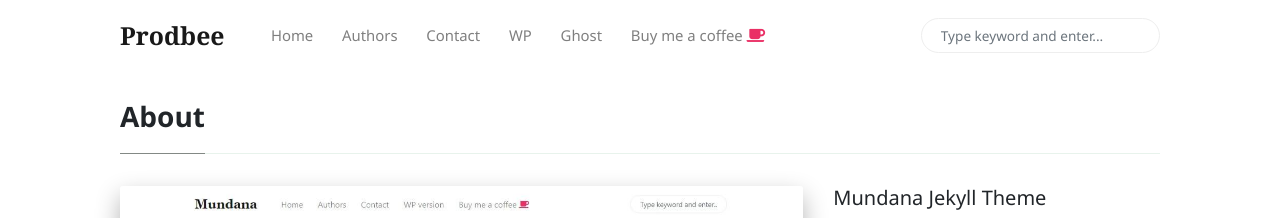
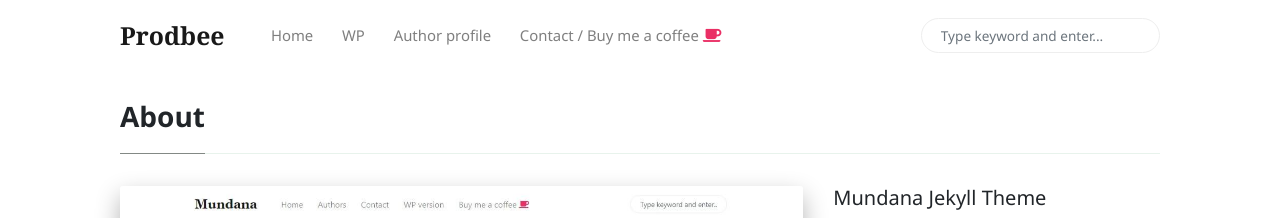
Before and after one commit to p13tarunkk/p13tarunkk.github.io, a Jekyll site: the page built from _pages/about.md, in a window 1280 px wide. Shown: the top 218 px of the page. Built offline with Jekyll 4.4.1, drawn with Linux system fonts in a browser that asks for light colours; nearby versions of some CDN libraries; comment, search, counter and statistics services are not loaded.

Commit message:
contact pages and nav changes

```diff
--- a/_includes/menu-header.html
+++ b/_includes/menu-header.html
@@ -3,18 +3,13 @@
 <li class="nav-item">
 <a class="nav-link" href="{{site.baseurl}}/index.html">Home</a>
 </li>
-<li class="nav-item">
-<a class="nav-link" href="{{site.baseurl}}/authors-list.html">Authors</a>
-</li>
-<li class="nav-item">
-<a class="nav-link" href="{{site.baseurl}}/contact.html">Contact</a>
 </li>
 <li class="nav-item">
 <a target="_blank" class="nav-link" href="https://www.wowthemes.net/themes/mundana-wordpress/">WP</a>
 </li>
 <li class="nav-item">
-<a target="_blank" class="nav-link" href="https://www.wowthemes.net/themes/mundana-ghost/">Ghost</a>
+<a target="_blank" class="nav-link" href="https://www.linkedin.com/in/tarun-k-900a71115/">Author profile</a>
 </li>
 <li class="nav-item">
-<a target="_blank" class="nav-link" href="https://www.wowthemes.net/donate/">Buy me a coffee <i class="fa fa-coffee text-danger"></i></a>
+<a target="_blank" class="nav-link" href="{{site.baseurl}}/contact.html">Contact / Buy me a coffee <i class="fa fa-coffee text-danger"></i></a>
 </li>
```
Also changed, not shown: 1 other file.
